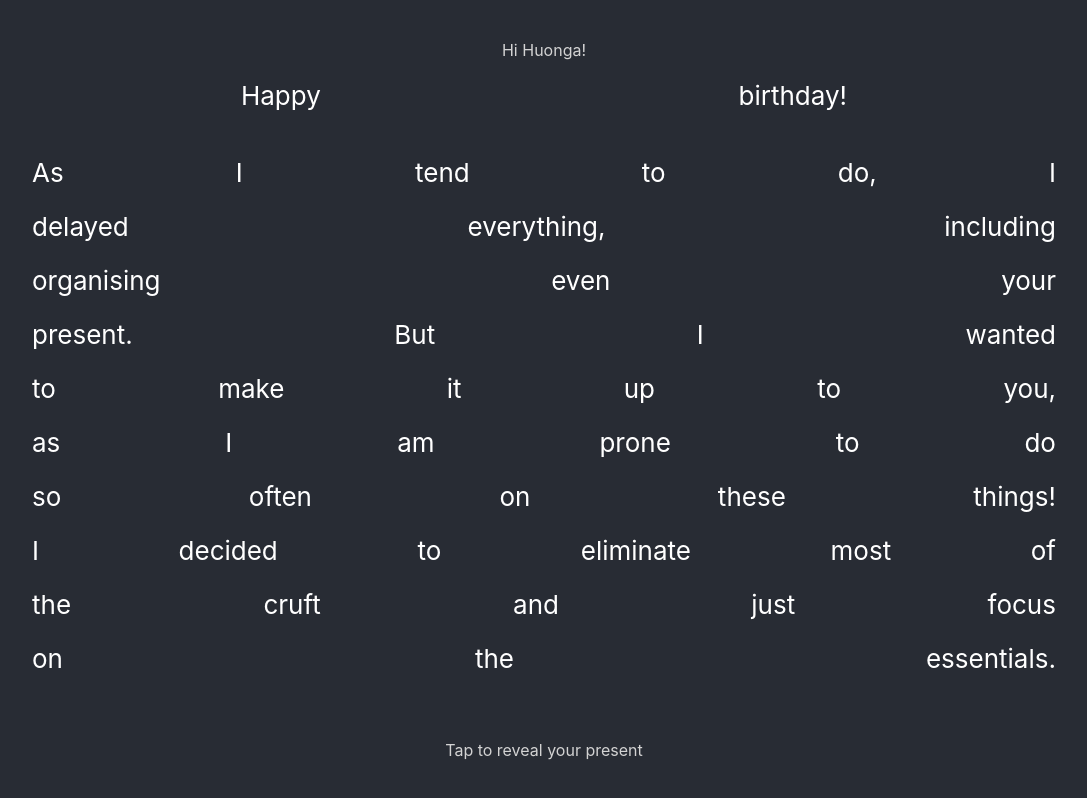
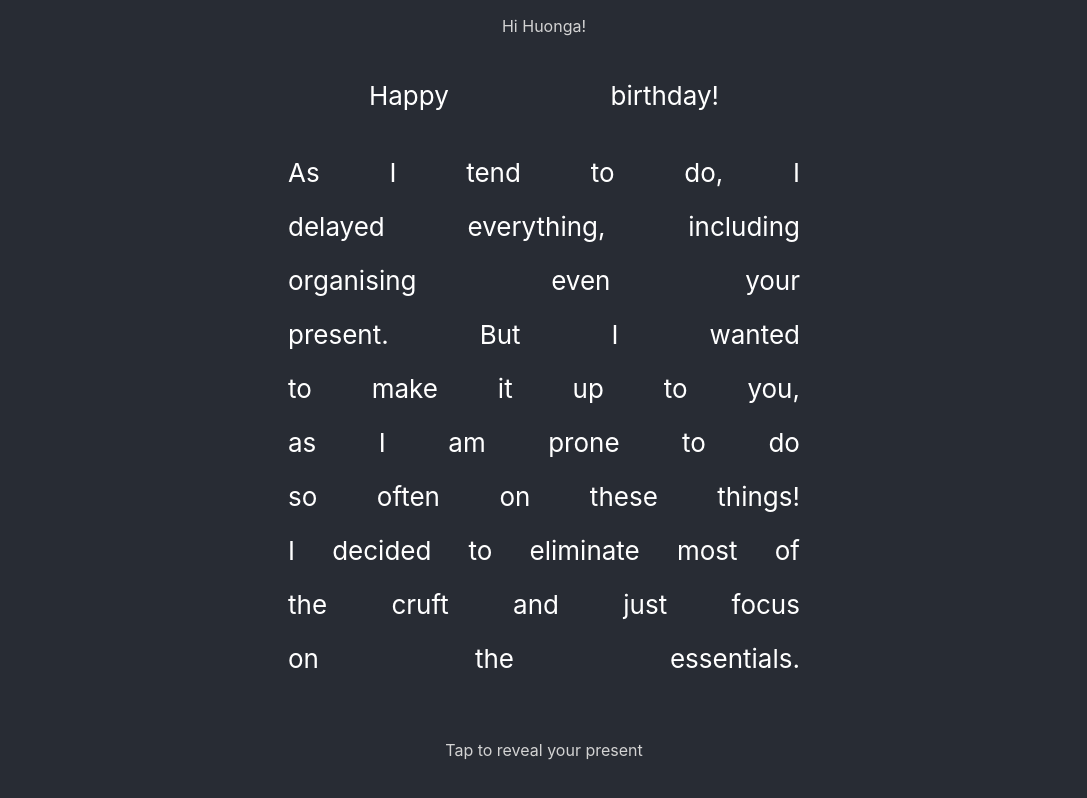
Before and after one commit to greglockwood/huongbday, a React (Create React App) app: page / in a window 1280 px wide. Shown: the whole page, without its empty margins (96-1183 px from the left). Built offline with nearby package versions, Linux system fonts and the light colour scheme.

Commit message:
Narrower formatting for both orientations

```diff
--- a/src/App.css
+++ b/src/App.css
@@ -36,7 +36,7 @@
   font-size: calc(10px + 2vmin);
   color: white;
 
-  padding: 10vh 10vw;
+  padding: 10vh 15vw;
 }
 
 .App-header, .App-footer {
@@ -54,3 +54,12 @@
 .App-footer {
   bottom: 5vh;
 }
+
+@media (orientation: landscape) {
+  .App-content {
+    padding: 10vh 30vw;
+  }
+  .App-header {
+    top: 2vh;
+  }
+}
```
